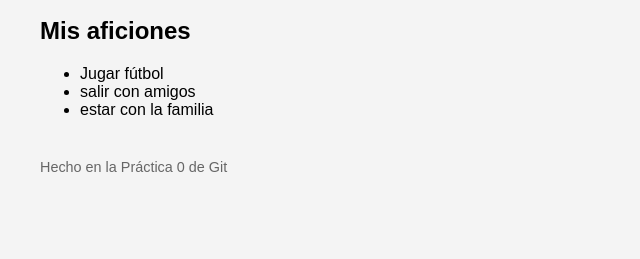
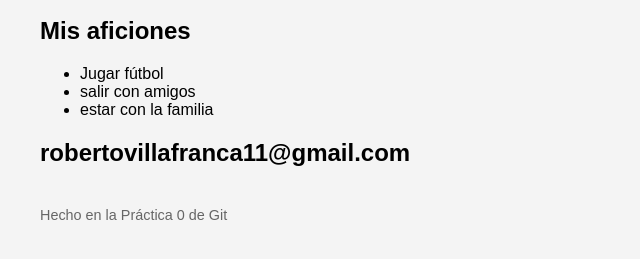
Before and after one commit to Roberto969/Mi-primer-repo, a plain HTML site: page index.html in a window 1280 px wide. Shown: the part 119-378 px from the top of the page, without its empty margins (0-640 px from the left). Drawn offline with Linux system fonts and the light colour scheme.

Commit message:
Contacto

```diff
--- a/index.html
+++ b/index.html
@@ -15,6 +15,8 @@
 <li>salir con amigos</li>
 <li>estar con la familia</li>
 </ul>
+<h2>robertovillafranca11@gmail.com</h2>
+
 <footer><p>Hecho en la Práctica 0 de Git</p></footer>
 </body>
 </html>
```
